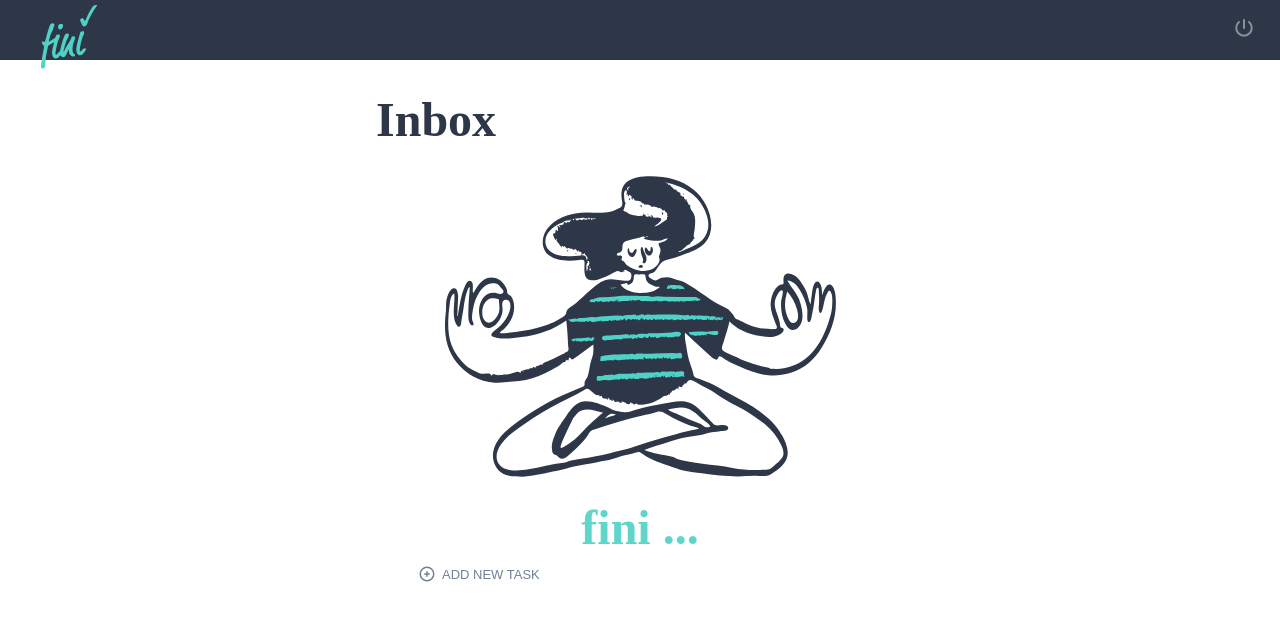
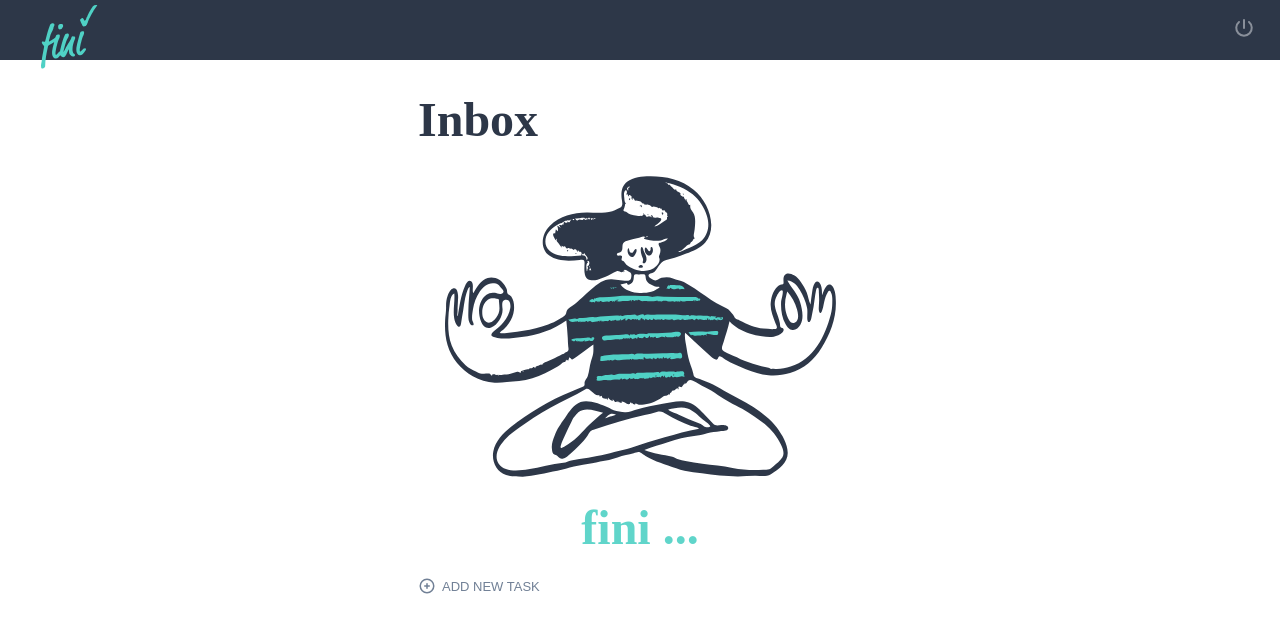
Before and after one commit to martinemmert/svelte-todo-app, a Svelte app: page / in a window 1280 px wide. Shown: the top 632 px of the page. Built offline with nearby package versions, Linux system fonts and the light colour scheme; a web font is replaced by a local one.

Commit message:
style: add margin to the headline

```diff
--- a/src/components/TaskListItem/List.svelte
+++ b/src/components/TaskListItem/List.svelte
@@ -50,7 +50,7 @@
   }
 </style>
 
-<h1 class="mb-6 font-serif text-lg font-semibold leading-none text-gray-800 md:text-2xl md:mb-14">
+<h1 class="mb-6 font-serif text-lg font-semibold leading-none text-gray-800 ml-14 md:text-2xl md:mb-14">
   Inbox
 </h1>
 {#if tasks && (tasks.length || isAddModeEnabled)}
@@ -86,7 +86,7 @@
   </div>
 {/if}
 {#if !isAddModeEnabled}
-  <button class="flex items-center mt-2 text-gray-600 ml-14" on:click="{() => handleAction('add')}">
+  <button class="flex items-center mt-6 text-gray-600 ml-14" on:click="{() => handleAction('add')}">
     <TablerIcon iconName="circle-plus" class="w-6 h-6" />
     <span class="relative ml-2 font-sans leading-none uppercase text-small">Add new task</span>
   </button>
```
